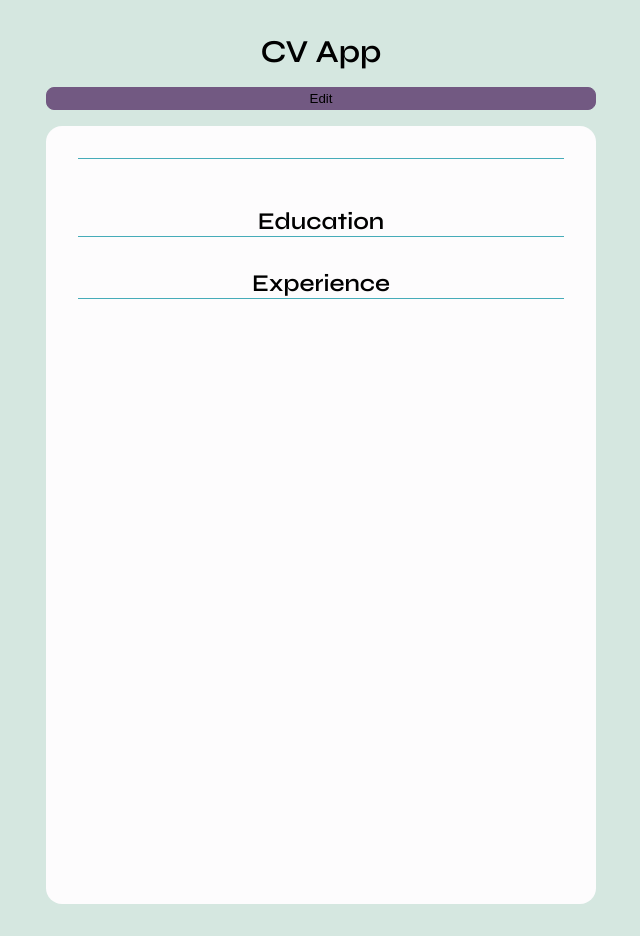
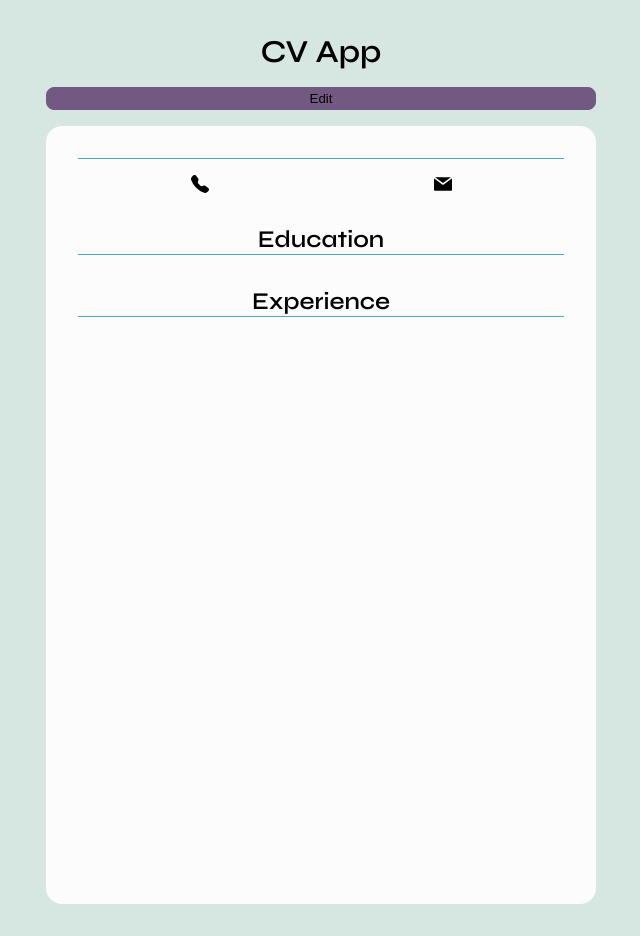
Before and after one commit to mmxwillow/cv-project-v2, a React (Vite) app in the folder cv-app/: page / in a window 1280 px wide. Shown: the whole page, without its empty margins (319-959 px from the left). Built offline with nearby package versions, Linux system fonts and the light colour scheme; the HTML template or start-up script is replaced by a standard one.

Commit message:
Added icons

```diff
--- a/cv-app/src/components/PreviewGeneral.jsx
+++ b/cv-app/src/components/PreviewGeneral.jsx
@@ -1,9 +1,14 @@
+import PhoneIcon from "./PhoneIcon";
+import EmailIcon from "./EmailIcon";
+
 function PreviewGeneral({general}) {
     return (
-        <div className="general">
+        <div className="">
             <h2 className="name">{general.name}</h2>
-            <div className="phone">{general.number}</div>
-            <div className="email">{general.email}</div>
+            <div className="general">
+            <div className="phone"><PhoneIcon />{general.number}</div>
+            <div className="email"><EmailIcon />{general.email}</div>
+            </div>
         </div>
     )
 }
```
